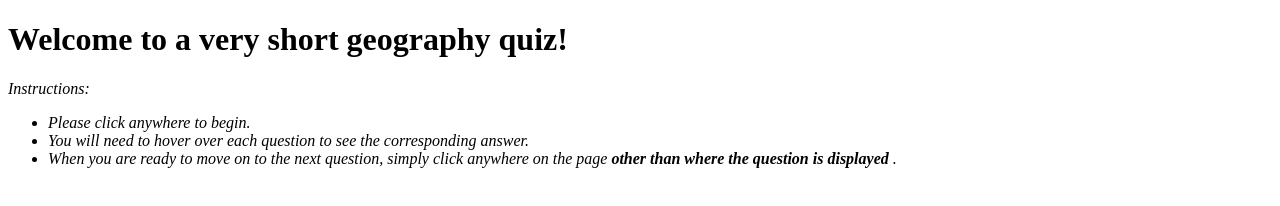
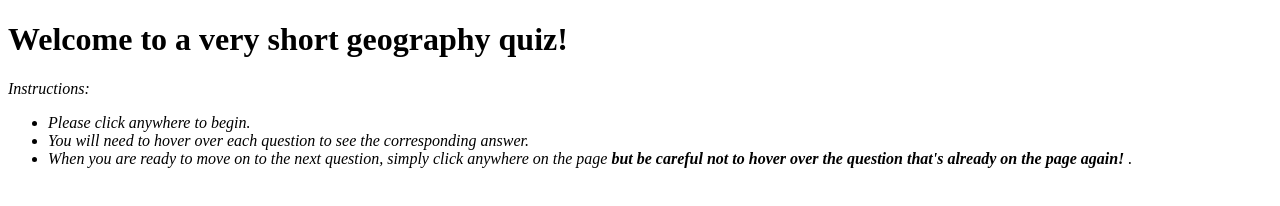
Before and after one commit to gabrielwinterclark/gabrielwinterclark.github.io, a plain HTML site: page flashcards/hover/index.html in a window 1280 px wide. Drawn offline with Linux system fonts and the light colour scheme.

Commit message:
Update index.html

```diff
--- a/flashcards/hover/index.html
+++ b/flashcards/hover/index.html
@@ -11,7 +11,7 @@
 	     <ul>
 		     <li> Please click anywhere to begin. </li>
 		     <li> You will need to hover over each question to see the corresponding answer. </li>
-		     <li> When you are ready to move on to the next question, simply click anywhere on the page <b> other than where the question is displayed </b>. </li>
+		     <li> When you are ready to move on to the next question, simply click anywhere on the page <b> but be careful not to hover over the question that's already on the page again! </b>. </li>
 	     </ul> </i>
 	     </p>
      <p id="question" onmouseover=showAnswer(questionNumber)> </p>
```
